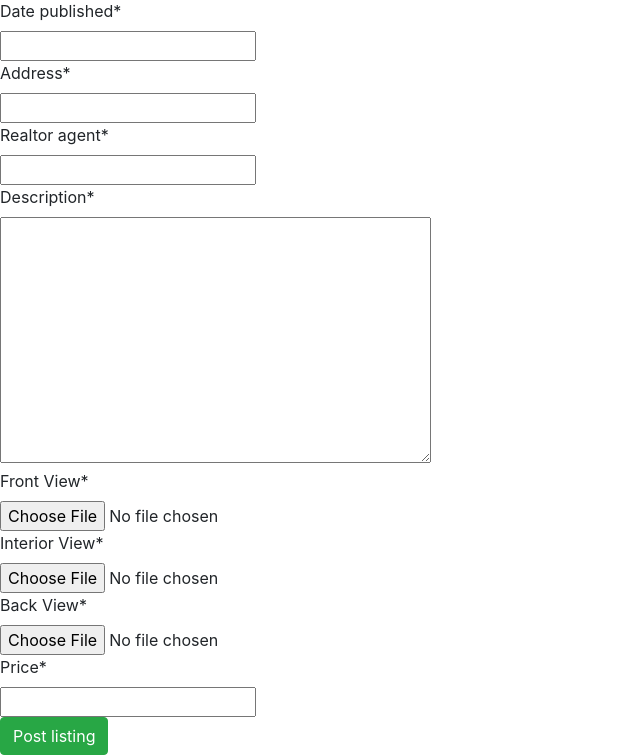
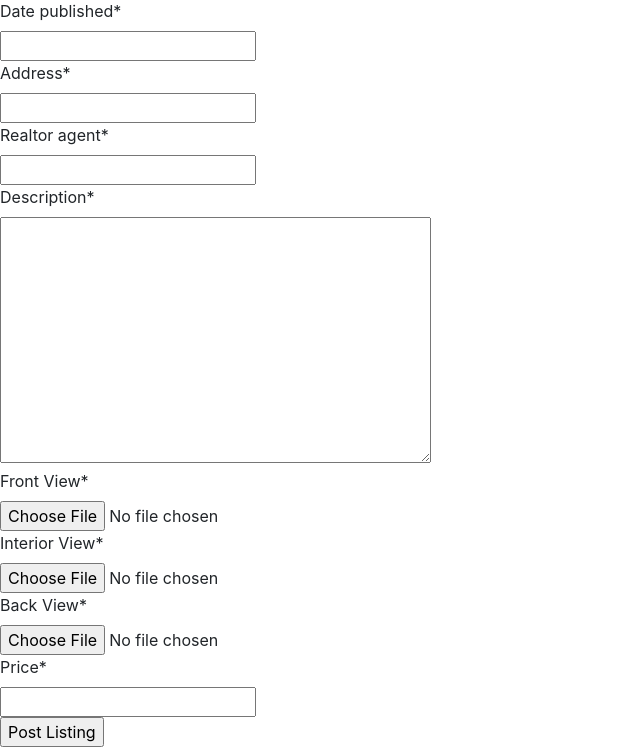
Before and after one commit to UVA-CS3240-S19/HoosHome, a Django app: template home/templates/home/listing_form.html in a window 1280 px wide. Shown: the part 62-817 px from the top of the page, without its empty margins (0-640 px from the left). Run offline with Django 3.2, Linux system fonts and the light colour scheme; the template is opened without the code that fills it: values that come from a table or form of the project are taken from there, others are empty; parts of the project's set-up code (start-up, migrations or seed data) failed here and were passed over; some libraries are stand-ins or nearby versions.

Commit message:
Update listing_form.html

```diff
--- a/home/templates/home/listing_form.html
+++ b/home/templates/home/listing_form.html
@@ -2,9 +2,9 @@
 
 {% load crispy_forms_tags %}
 {% block content %}
-  <form method="post" novalidate>
+  <form method="post" enctype="multipart/form-data">
     {% csrf_token %}
     {{ form|crispy }}
-    <button type="submit" class="btn btn-success">Post listing</button>
+    <input type="submit" value="Post Listing" />
   </form>
 {% endblock %}
```
